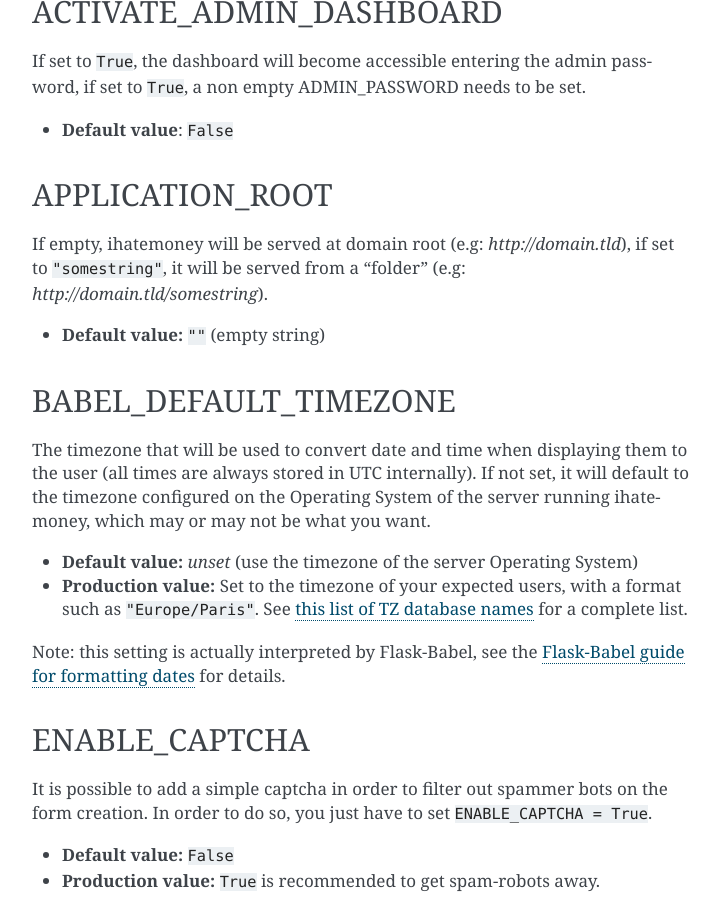
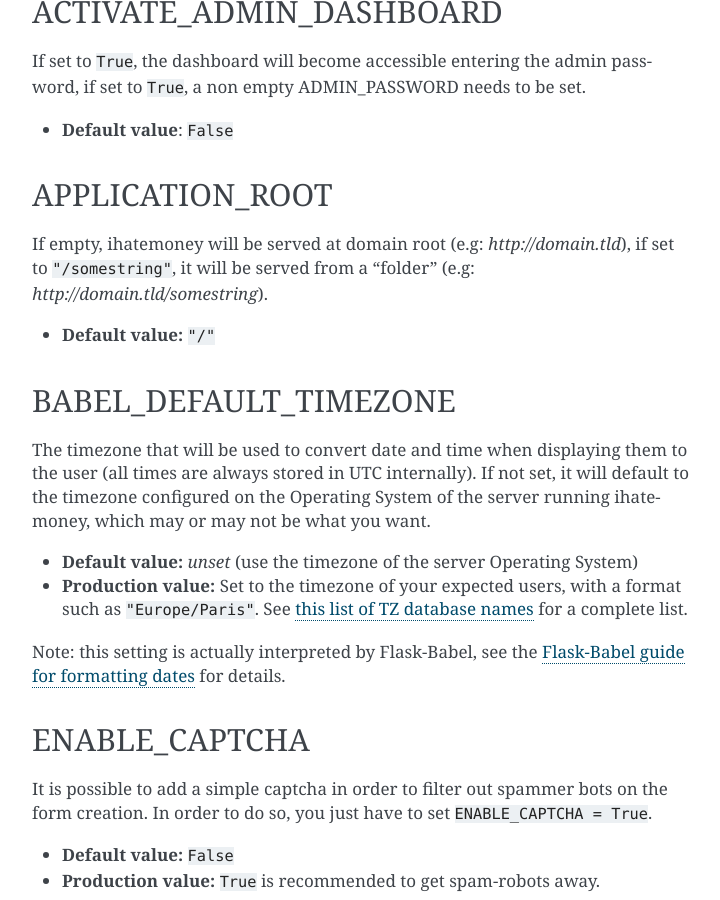
Before and after one commit to spiral-project/ihatemoney, a Sphinx documentation site: the page built from docs/configuration.md, in a window 1280 px wide and 900 px high, scrolled down 2892 px. Shown: the whole window, without its empty margins (388-1108 px from the left). Built offline with Sphinx 7.4.7, drawn with Linux system fonts in a browser that asks for light colours.

```diff
--- a/docs/configuration.md
+++ b/docs/configuration.md
@@ -128,10 +128,10 @@ ADMIN_PASSWORD needs to be set.
 ## APPLICATION_ROOT
 
 If empty, ihatemoney will be served at domain root (e.g:
-*http://domain.tld*), if set to `"somestring"`, it will be served from a
+*http://domain.tld*), if set to `"/somestring"`, it will be served from a
 "folder" (e.g: *http://domain.tld/somestring*).
 
--   **Default value:** `""` (empty string)
+-   **Default value:** `"/"`
 
 ## BABEL_DEFAULT_TIMEZONE
 
```
